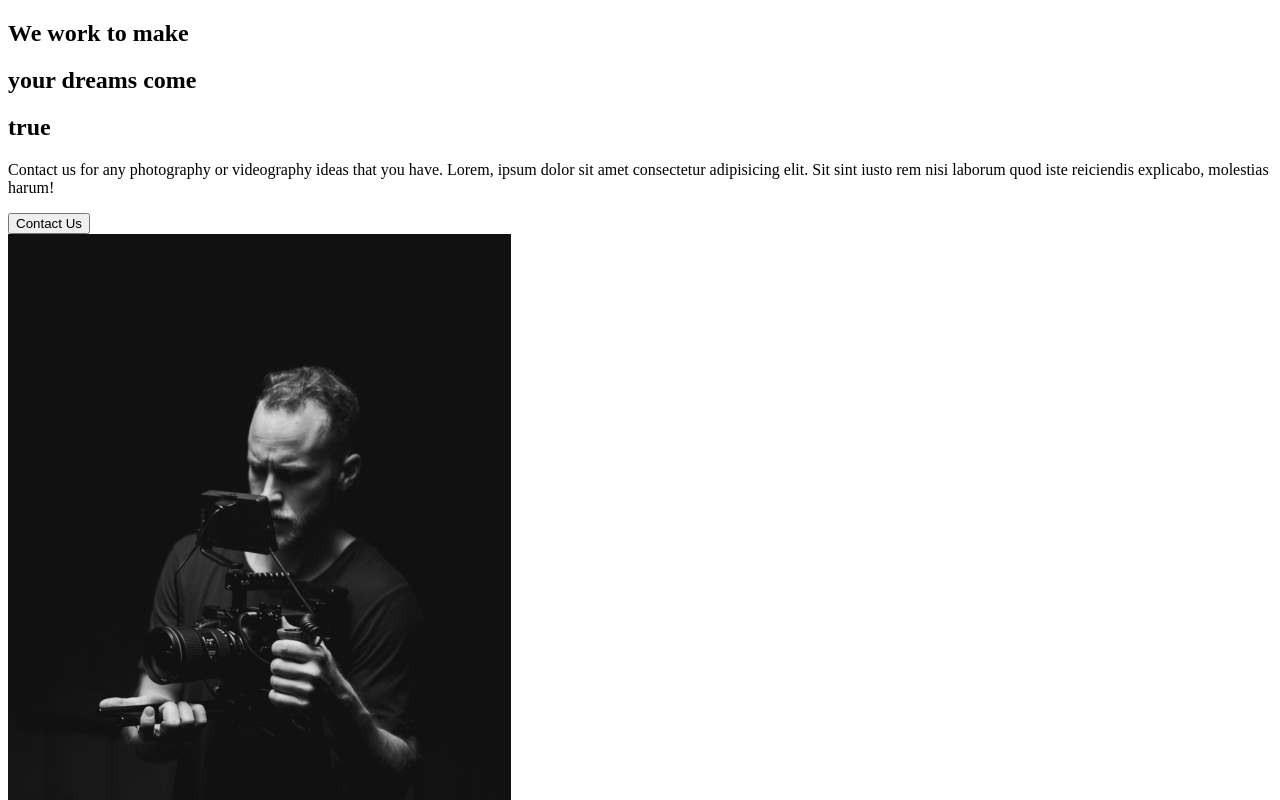
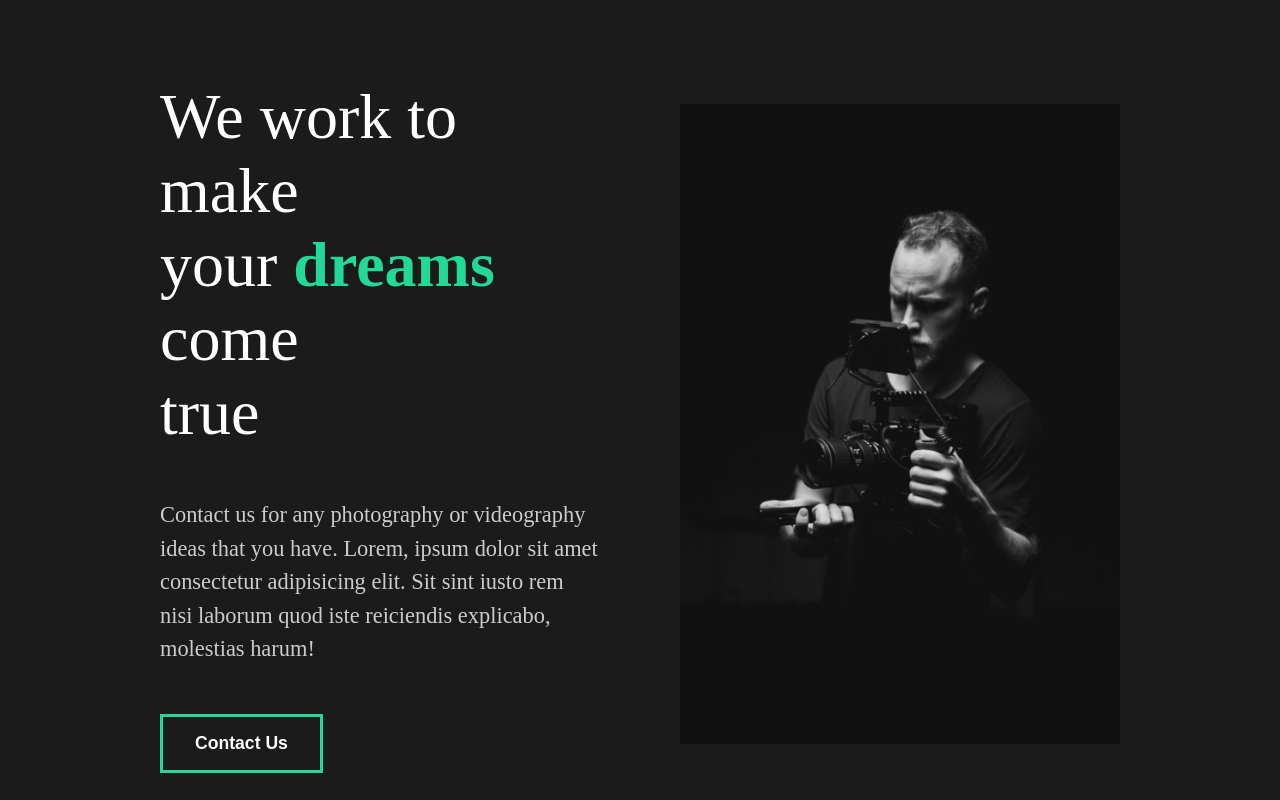
Before and after one commit to SaikatDEV/react-my-website, a React (Create React App) app: page / in a window 1280 px wide. Shown: the top 800 px of the page. Built offline with nearby package versions, Linux system fonts and the light colour scheme.

Commit message:
5. Styled Component-About Section

```diff
--- a/src/App.js
+++ b/src/App.js
@@ -2,9 +2,13 @@
 // import pages
 import AboutUs from "./pages/AboutUs";
 
+// import Styled
+import GlobalStyle from "./components/GlobalStyle";
+
 function App() {
   return (
     <div className="App">
+      <GlobalStyle />
       <AboutUs />
     </div>
   );
--- a/src/components/AboutSection.js
+++ b/src/components/AboutSection.js
@@ -1,22 +1,25 @@
 import React from "react";
 import home1 from "../img/home1.png";
 
+// import styled component
+import styled from "styled-components";
+
 const AboutSection = () => {
   return (
-    <div>
-      <div className="description">
+    <StyledAbout>
+      <StyledDescription>
         <div className="title">
-          <div className="hide">
+          <StyledHide>
             <h2>We work to make</h2>
-          </div>
-          <div className="hide">
+          </StyledHide>
+          <StyledHide>
             <h2>
               your <span>dreams</span> come
             </h2>
-          </div>
-          <div className="hide">
+          </StyledHide>
+          <StyledHide>
             <h2>true</h2>
-          </div>
+          </StyledHide>
         </div>
         <p>
           Contact us for any photography or videography ideas that you have.
@@ -25,12 +28,45 @@
           harum!
         </p>
         <button>Contact Us</button>
-      </div>
-      <div className="image">
+      </StyledDescription>
+      <StyledImage>
         <img src={home1} alt="Guy with a camera" />
-      </div>
-    </div>
+      </StyledImage>
+    </StyledAbout>
   );
 };
+// Styled components
+const StyledAbout = styled.div`
+  min-height: 90vh;
+  display: flex;
+  justify-content: space-between;
+  align-items: center;
+  padding: 5rem 10rem;
+  color: white;
+`;
+
+const StyledDescription = styled.div`
+  flex: 1;
+  padding-right: 5rem;
+
+  h2 {
+    font-weight: lighter;
+  }
+`;
+
+const StyledImage = styled.div`
+  flex: 1;
+  overflow: hidden;
+  /* background-color: blue; */
+  img {
+    width: 100%;
+    height: 80vh;
+    object-fit: cover;
+  }
+`;
+
+const StyledHide = styled.div`
+  overflow: hidden;
+`;
 
 export default AboutSection;
--- /dev/null
+++ b/src/components/GlobalStyle.js
@@ -0,0 +1,60 @@
+import { createGlobalStyle } from "styled-components";
+
+const GlobalStyle = createGlobalStyle`
+    *{
+        margin: 0;
+        padding: 0;
+        box-sizing: border-box;
+    }
+
+    body {
+        background: #1b1b1b;
+        // color: white;
+    }
+
+    button {
+        font-weight: bold;
+        font-size: 1.1rem;
+        cursor: pointer;
+        padding: 1rem 2rem;
+        border: 3px solid #23d997;
+        background: transparent;
+        color: white;
+        transition: all 0.5s ease;
+
+        &:hover {
+            background-color: #23d997;
+            color: black; }
+    }
+
+    h2{
+        font-weight: lighter;
+        font-size: 4rem;
+    }
+
+    h3{
+        color: white;
+    }
+
+    h4{
+        font-weight: bold;
+        // color: #23d997;
+    }
+
+    a{
+        font-size: 1.1rem;
+    }
+
+    span{
+        font-weight: bold;
+        color: #23d997;
+    }
+
+    p{
+        padding: 3rem 0rem;
+        color: #ccc;
+        font-size: 1.4rem;
+        line-height: 150%;
+    }
+ `;
+export default GlobalStyle;
```
